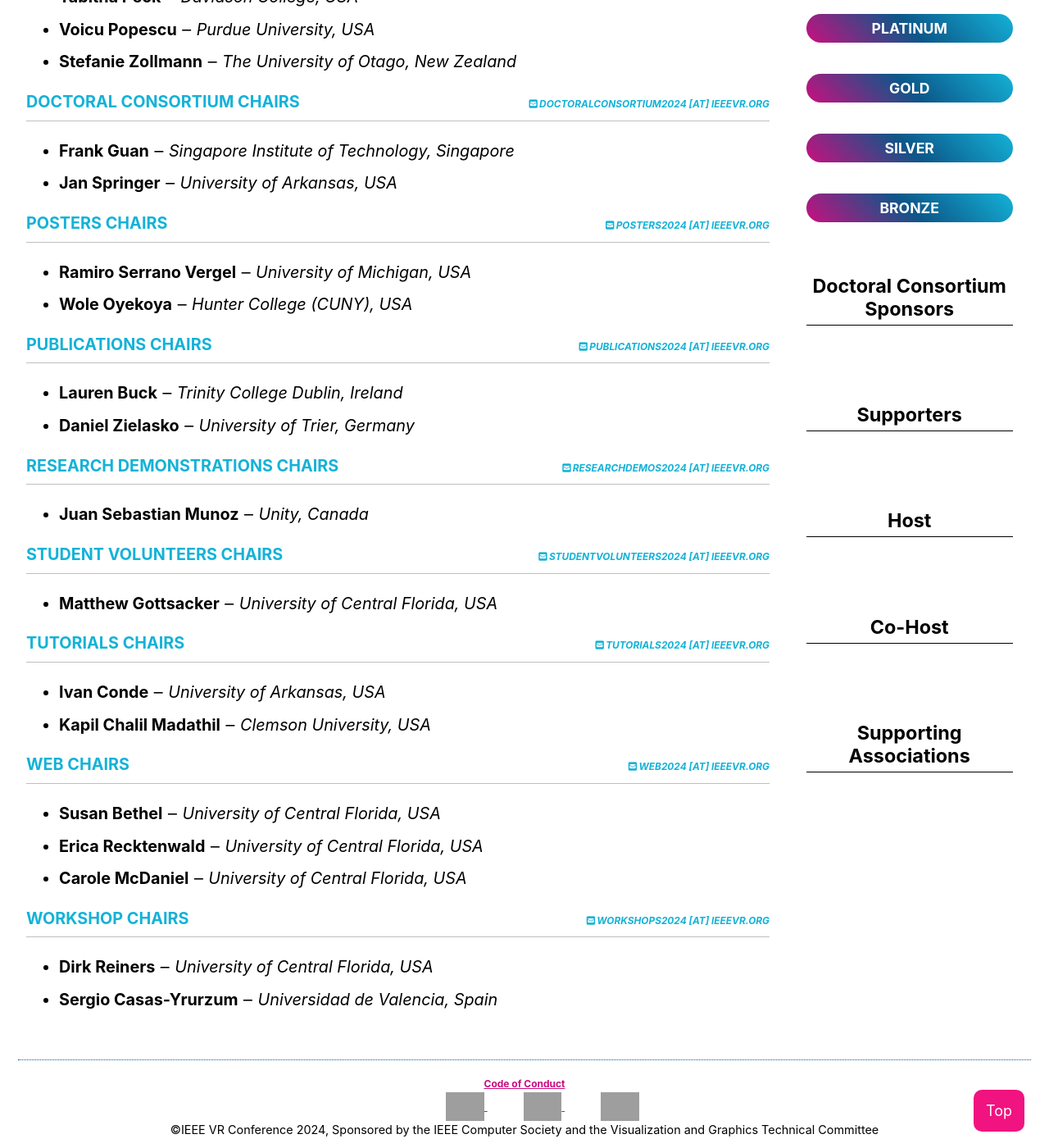
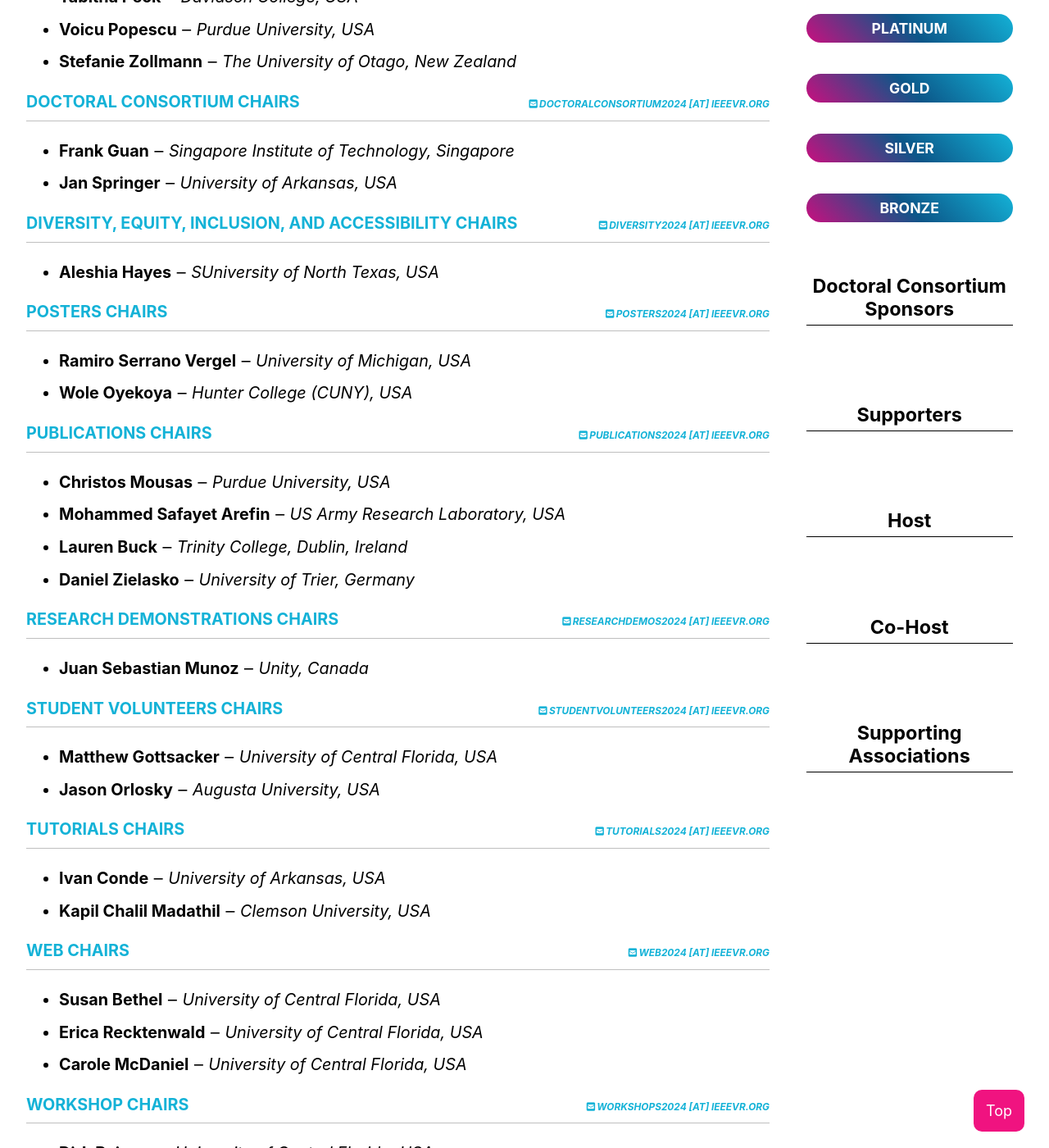
Before and after one commit to ieeevr/2024, a Jekyll site: the page built from committees/conference-committee/index.md, in a window 1280 px wide and 1400 px high, scrolled down 918 px. Shown: the whole window at 82% size. Built offline with Jekyll 4.4.1, drawn with Linux system fonts in a browser that asks for light colours; cached includes are drawn as plain includes; nearby versions of some CDN libraries; grey boxes are pictures that could not be loaded.

Commit message:
Update index.md
Added DEIA Chairs, Student Volunteers  Chairs & Publications Chairs

```diff
--- a/committees/conference-committee/index.md
+++ b/committees/conference-committee/index.md
@@ -31,6 +31,12 @@ title_separator: "|"
 	</ul>
 </div>
 <div>
+	<h2>Diversity, Equity, Inclusion, and Accessibility Chairs <div class="floatRight"><i class="fas fa-fw fa-envelope-square emailIconSm" style=""></i><i class="emailTextSm">diversity2024 [at] ieeevr.org</i></div></h2>
+	<ul>
+		<li><span class="bold">Aleshia Hayes</span> &#x2012; <i>SUniversity of North Texas, USA</i></li>
+	</ul>
+</div>
+<div>
 	<h2>Posters Chairs <div class="floatRight"><i class="fas fa-fw fa-envelope-square emailIconSm" style=""></i><i class="emailTextSm">posters2024 [at] ieeevr.org</i></div></h2>
 	<ul>
 		<li><span class="bold">Ramiro Serrano Vergel</span> &#x2012; <i>University of Michigan, USA</i></li>
@@ -40,7 +46,9 @@ title_separator: "|"
 <div>
 	<h2>Publications Chairs <div class="floatRight"><i class="fas fa-fw fa-envelope-square emailIconSm" style=""></i><i class="emailTextSm">publications2024 [at] ieeevr.org</i></div></h2>
 	<ul>
-		<li><span class="bold">Lauren Buck</span> &#x2012; <i>Trinity College Dublin, Ireland</i></li>
+		<li><span class="bold">Christos Mousas</span> &#x2012; <i>Purdue University, USA </i></li>
+		<li><span class="bold">Mohammed Safayet Arefin</span> &#x2012; <i>US Army Research Laboratory, USA </i></li>
+		<li><span class="bold">Lauren Buck</span> &#x2012; <i>Trinity College, Dublin, Ireland</i></li>
 		<li><span class="bold">Daniel Zielasko</span> &#x2012; <i>University of Trier, Germany</i></li>
 	</ul>
 </div>
@@ -54,6 +62,7 @@ title_separator: "|"
 	<h2>Student Volunteers Chairs <div class="floatRight"><i class="fas fa-fw fa-envelope-square emailIconSm" style=""></i><i class="emailTextSm">studentvolunteers2024 [at] ieeevr.org</i></div></h2>
 	<ul>
 		<li><span class="bold">Matthew Gottsacker</span> &#x2012; <i>University of Central Florida, USA</i></li>
+		<li><span class="bold">Jason Orlosky</span> &#x2012; <i>Augusta University, USA</i></li>
 	</ul>
 </div>
 <div>
@@ -75,6 +84,6 @@ title_separator: "|"
 	<h2>Workshop Chairs  <div class="floatRight"><i class="fas fa-fw fa-envelope-square emailIconSm" style=""></i><i class="emailTextSm">workshops2024 [at] ieeevr.org</i></div></h2>
 	<ul>
 		<li><span class="bold">Dirk Reiners</span> &#x2012; <i>University of Central Florida, USA</i></li>
-		<li><span class="bold">Sergio Casas-Yrurzum</span> &#x2012; <i>Universidad de Valencia,  Spain</i></li>
+		<li><span class="bold">Sergio Casas-Yrurzum</span> &#x2012; <i>Universidad de Valencia, Spain</i></li>
 	</ul>
 </div>
```
